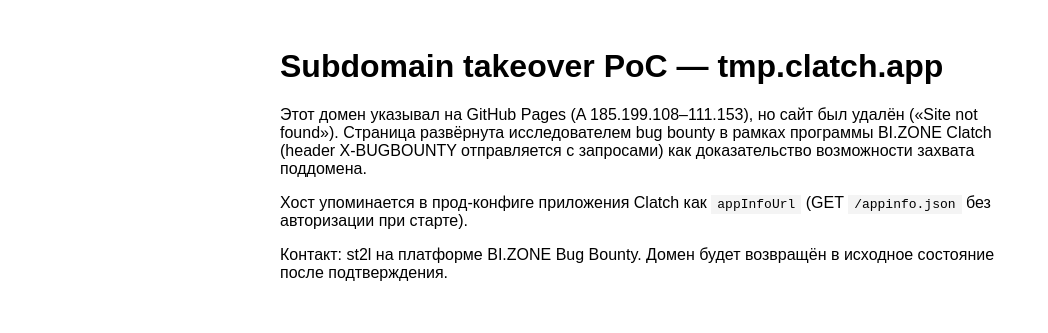
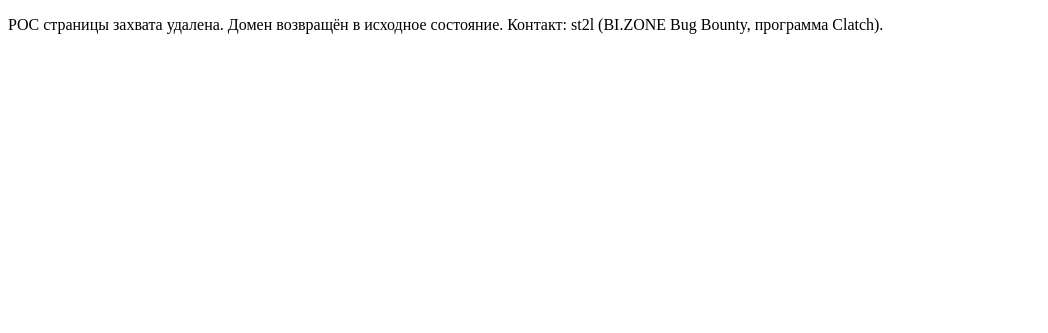
Before and after one commit to st2l/tmp-clatch-poc, a plain HTML site: page index.html in a window 1280 px wide. Shown: the whole page, without its empty margins (0-1048 px from the left). Drawn offline with Linux system fonts and the light colour scheme.

Commit message:
POC removed: pages disabled, domain restored
Co-Authored-By: Claude Fable 5 <noreply@anthropic.com>

```diff
--- a/index.html
+++ b/index.html
@@ -1,10 +1,2 @@
-<!DOCTYPE html>
-<html lang="ru">
-<head><meta charset="utf-8"><title>tmp.clatch.app — PoC subdomain takeover</title>
-<style>body{font-family:sans-serif;max-width:720px;margin:48px auto;padding:0 16px}code{background:#f4f4f4;padding:2px 6px}</style></head>
-<body>
-<h1>Subdomain takeover PoC — tmp.clatch.app</h1>
-<p>Этот домен указывал на GitHub Pages (A 185.199.108–111.153), но сайт был удалён («Site not found»). Страница развёрнута исследователем bug bounty в рамках программы BI.ZONE Clatch (header X-BUGBOUNTY отправляется с запросами) как доказательство возможности захвата поддомена.</p>
-<p>Хост упоминается в прод-конфиге приложения Clatch как <code>appInfoUrl</code> (GET <code>/appinfo.json</code> без авторизации при старте).</p>
-<p>Контакт: st2l на платформе BI.ZONE Bug Bounty. Домен будет возвращён в исходное состояние после подтверждения.</p>
-</body></html>
+<!DOCTYPE html><html lang="ru"><head><meta charset="utf-8"><title>POC removed</title></head>
+<body><p>POC страницы захвата удалена. Домен возвращён в исходное состояние. Контакт: st2l (BI.ZONE Bug Bounty, программа Clatch).</p></body></html>
```
Also changed, not shown: 1 other file.
